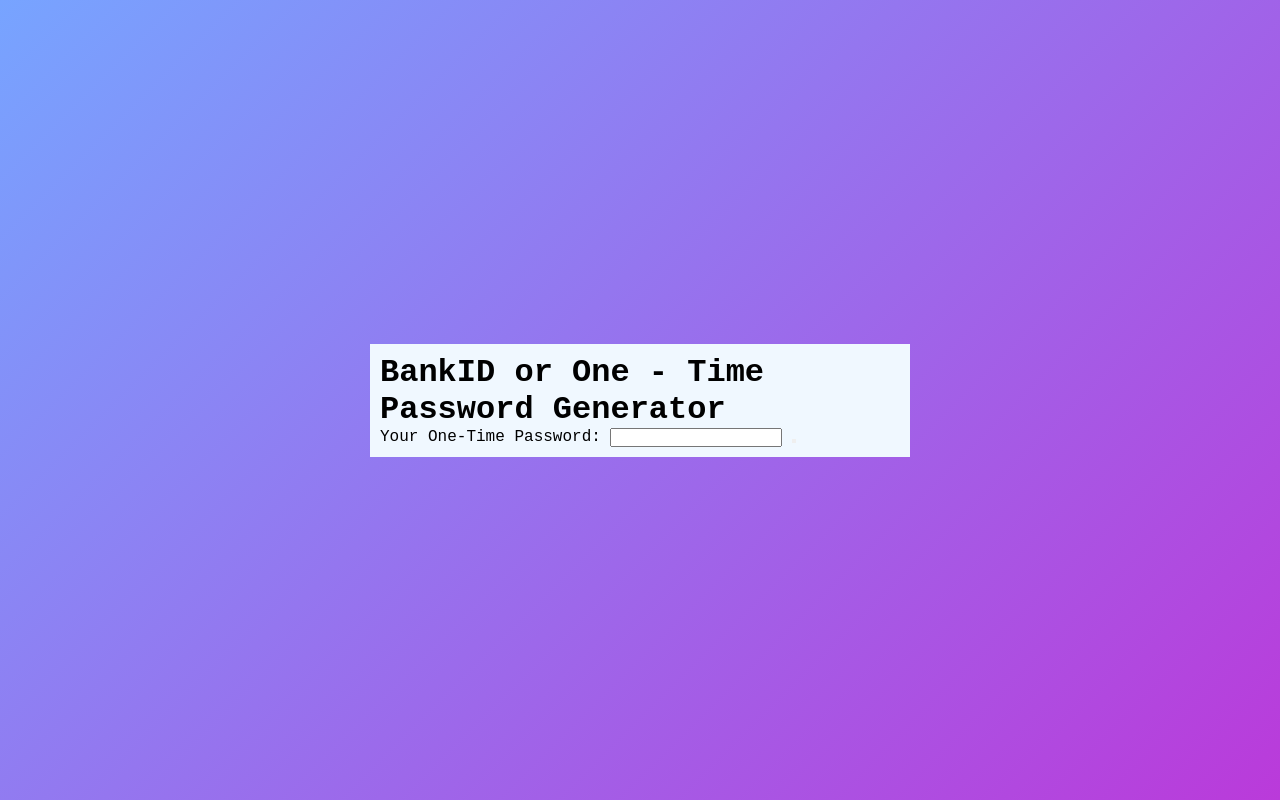
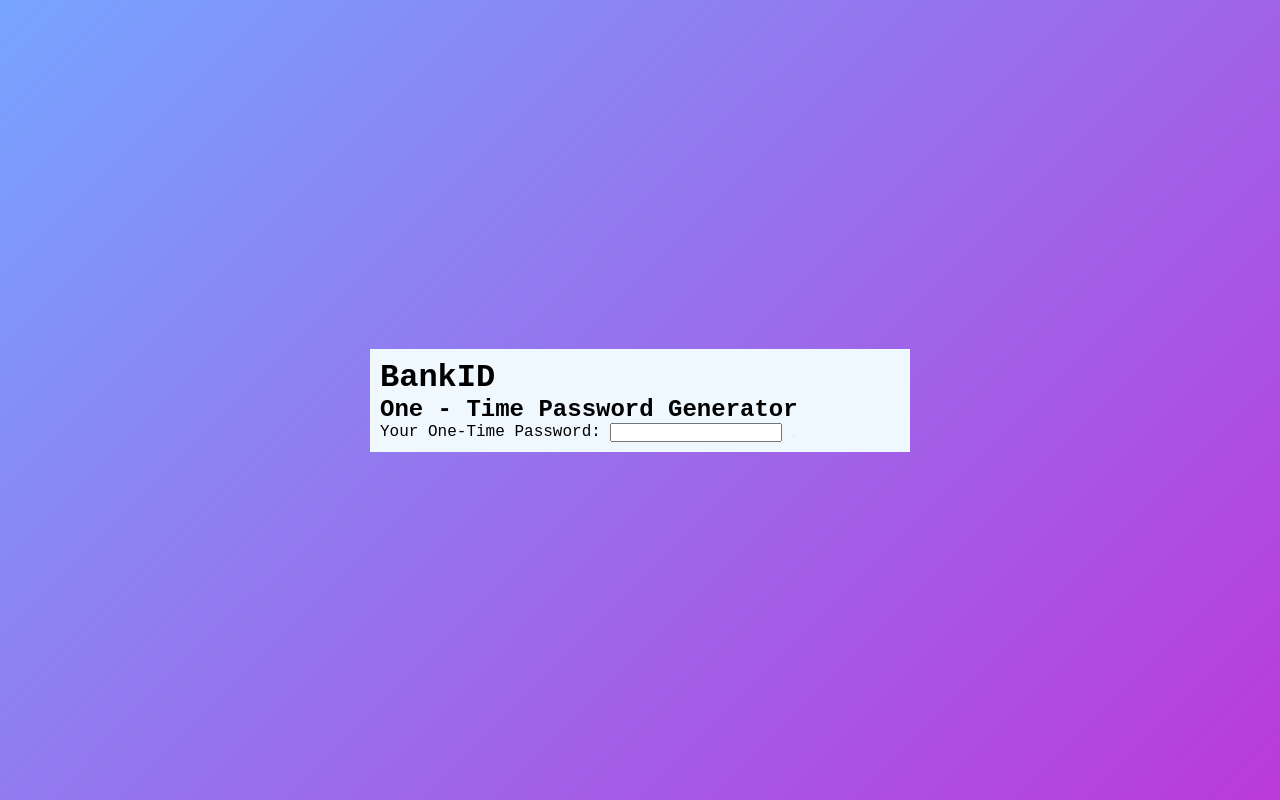
Before and after one commit to Enirose/OneTime-password-generator-BankID, a plain HTML site: page index.html in a window 1280 px wide. Drawn offline with Linux system fonts and the light colour scheme.

Commit message:
change h1 title

```diff
--- a/index.html
+++ b/index.html
@@ -10,8 +10,11 @@
 <body>
     <div class="container">
         <h1>
-            BankID or One - Time Password Generator
+            BankID
         </h1>
+        <h2>
+            One - Time Password Generator
+        </h2>
         <div class="otp-container">
             <label for="otp">Your One-Time Password:</label>
             <input type="text" id="otp" readonly>
```
